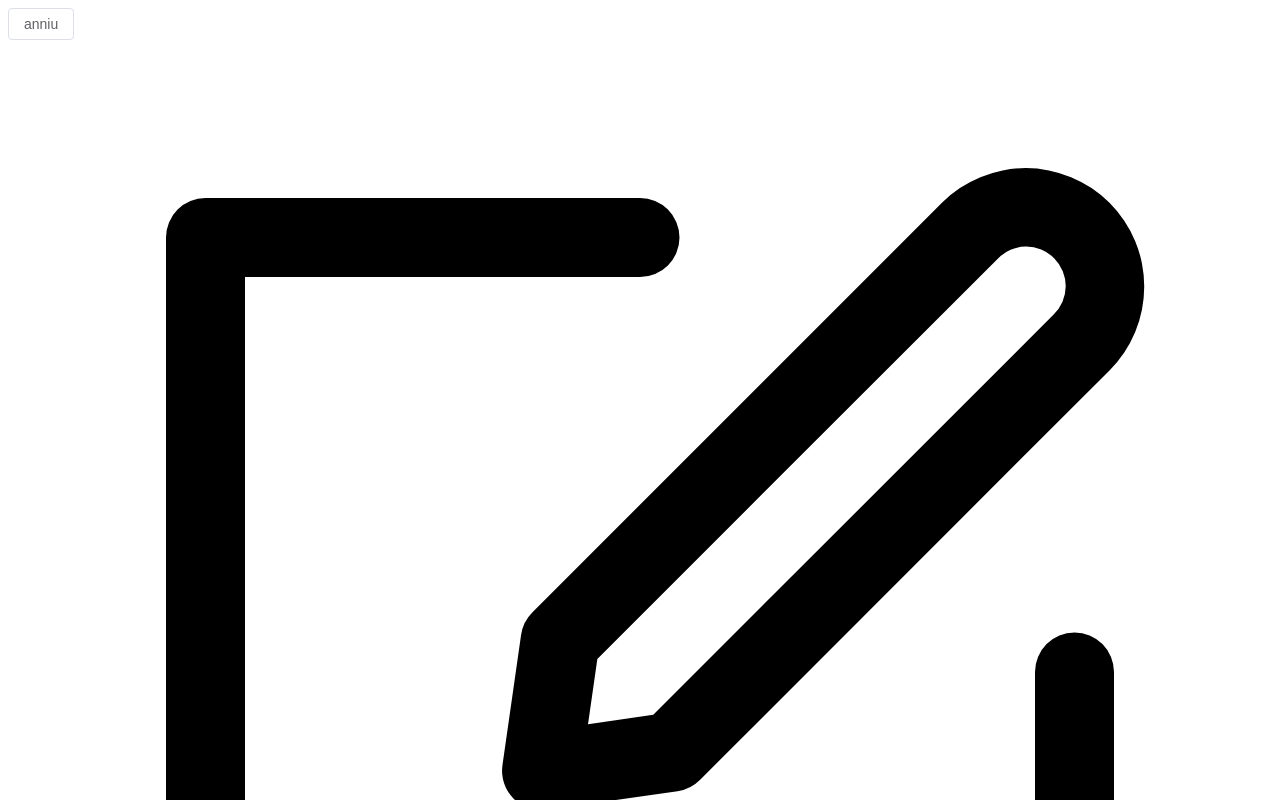
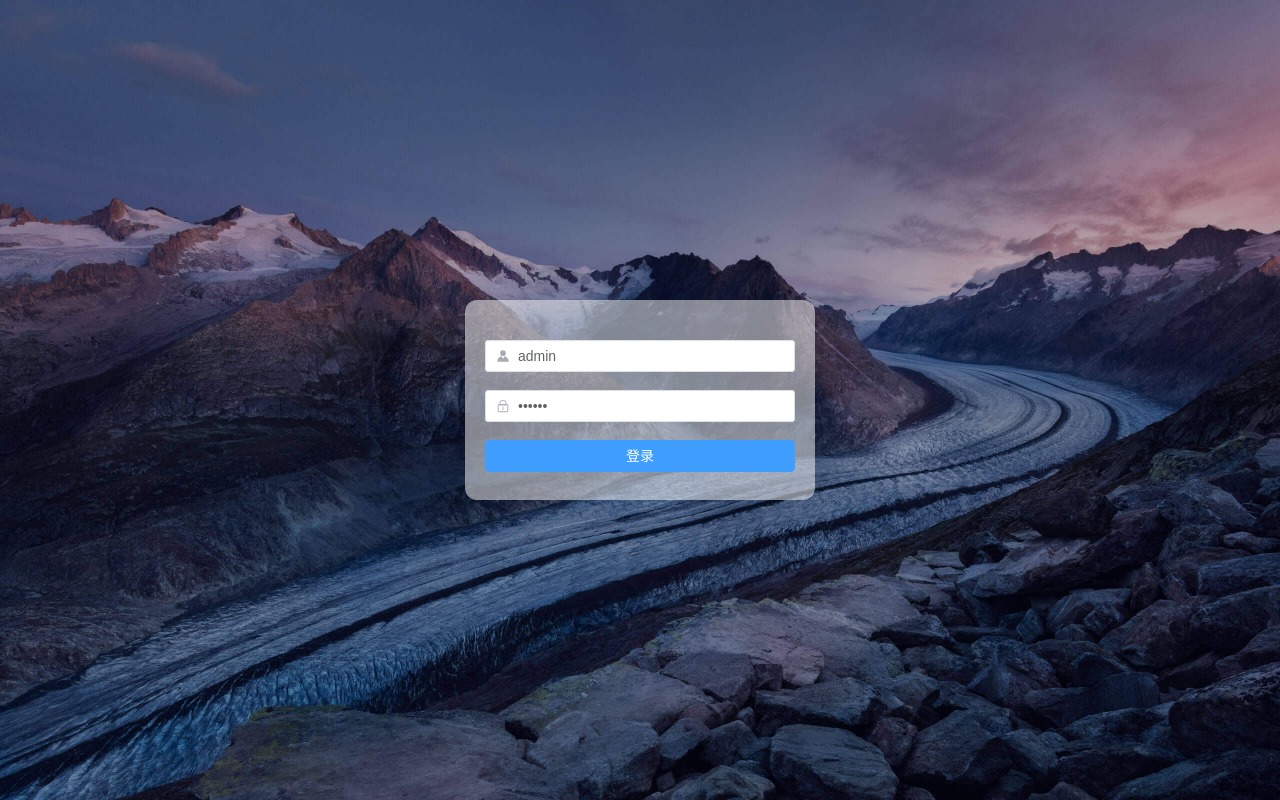
Before and after one commit to SKYE-iiii/vue3-vite-ts, a Vue app in the folder vue-components/: page / in a window 1280 px wide. Shown: the top 800 px of the page. Built offline with nearby package versions, Linux system fonts and the light colour scheme.

Commit message:
登录页面

```diff
--- a/vue-components/src/App.vue
+++ b/vue-components/src/App.vue
@@ -6,4 +6,5 @@
 </script>
 
 <style scoped>
+
 </style>
--- a/vue-components/src/main.ts
+++ b/vue-components/src/main.ts
@@ -9,6 +9,9 @@ import 'element-plus/dist/index.css'
 // 引入icons
 import * as Icons from '@element-plus/icons-vue'
 
+// 引入样式
+import '@/styles/reset.scss' // 导入reset 样式
+
 const app = createApp(App)
 
 // 全局注册icons组件
--- /dev/null
+++ b/vue-components/src/styles/reset.scss
@@ -0,0 +1,14 @@
+html,
+body,
+#app {
+  height: 100%;
+}
+
+* {
+  margin: 0;
+  padding: 0;
+}
+svg {
+  width: 1em;
+  height: 1em;
+}
--- a/vue-components/src/views/Home.vue
+++ b/vue-components/src/views/Home.vue
@@ -10,4 +10,5 @@ import { ref } from 'vue'
 </script>
 
 <style scoped>
+
 </style>
--- /dev/null
+++ b/vue-components/src/views/login/index.vue
@@ -0,0 +1,91 @@
+<template>
+  <div class="login-container">
+    <el-form ref="ruleFormRef" :model="ruleForm" :rules="rules" label-width="0px" class="demo-ruleForm login-form"
+      :size="formSize" status-icon>
+      <el-form-item prop="account">
+
+        <el-input v-model="ruleForm.account" clearable prefix-icon="el-icon-avatar" />
+      </el-form-item>
+      <el-form-item prop="pwd">
+        <el-input v-model="ruleForm.pwd" clearable type="password" prefix-icon="el-icon-lock" />
+      </el-form-item>
+      <el-form-item>
+        <el-button type="primary" @click="submitForm(ruleFormRef)">登录</el-button>
+      </el-form-item>
+    </el-form>
+  </div>
+</template>
+
+<script setup lang="ts">
+import { ref, reactive } from 'vue'
+import { useRouter } from "vue-router"
+import type { FormInstance, FormRules } from 'element-plus'
+import { ElMessage } from 'element-plus'
+
+const router = useRouter()
+const formSize = ref('default')
+const ruleFormRef = ref<FormInstance>()
+const ruleForm = reactive({
+  account: 'admin',
+  pwd: '123456'
+})
+
+const rules = reactive<FormRules>({
+  account: [
+    { required: true, message: '请输入用户名', trigger: 'blur' },
+  ],
+  pwd: [
+    {
+      required: true, message: '请输入密码', trigger: 'blur',
+    },
+  ],
+})
+
+
+const submitForm = async (formEl: FormInstance | undefined) => {
+  if (!formEl) return
+  await formEl.validate((valid, fields) => {
+    if (valid) {
+      if (ruleForm.pwd !== '123456') {
+        ElMessage.error('账户或密码错误')
+        return
+      }
+      router.push('/Home')
+
+    } else {
+      console.log('error submit!', fields)
+    }
+  })
+}
+
+
+
+
+</script>
+
+<style lang='scss' scoped>
+.login-container {
+  height: 100%;
+  background: url('../../assets/bg.jpg') no-repeat;
+  background-size: cover;
+  position: relative;
+
+  .login-form {
+    position: absolute;
+    top: 50%;
+    left: 50%;
+    transform: translate(-50%, -50%);
+    width: 350px;
+    height: 200px;
+    padding: 40px 20px;
+    background: rgba(255, 255, 255, .5);
+    box-sizing: border-box;
+
+    border-radius: 12px;
+
+    button {
+      width: 100%;
+    }
+  }
+}
+</style>
--- a/vue-components/vite.config.ts
+++ b/vue-components/vite.config.ts
@@ -1,5 +1,5 @@
-import { defineConfig } from "vite";
-import vue from "@vitejs/plugin-vue";
+import { defineConfig } from 'vite'
+import vue from '@vitejs/plugin-vue'
 
 // https://vitejs.dev/config/
 export default defineConfig({
@@ -7,4 +7,11 @@ export default defineConfig({
   server: {
     port: 8080,
   },
-});
+  resolve: {
+    alias: {
+      '@': '/src/',
+      '@components': '/src/components/',
+      '@assets': '/src/assets/',
+    },
+  },
+})
```
Also changed, not shown: vue-components/src/router/index.ts (+11 -7 lines), vue-components/tsconfig.json (+10 -2 lines), vue-components/src/assets/bg.jpg (added), 1 other file (tests, documents, lock files or other folders).
